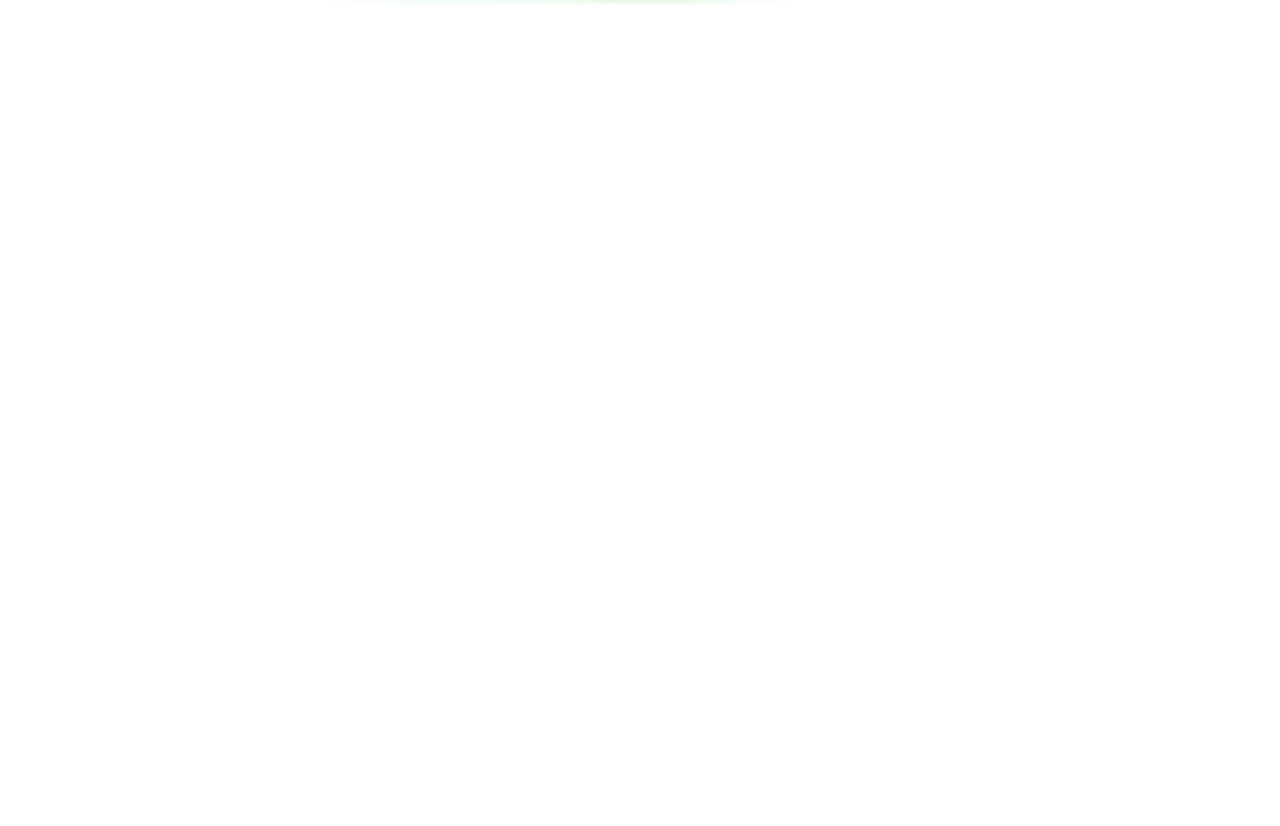
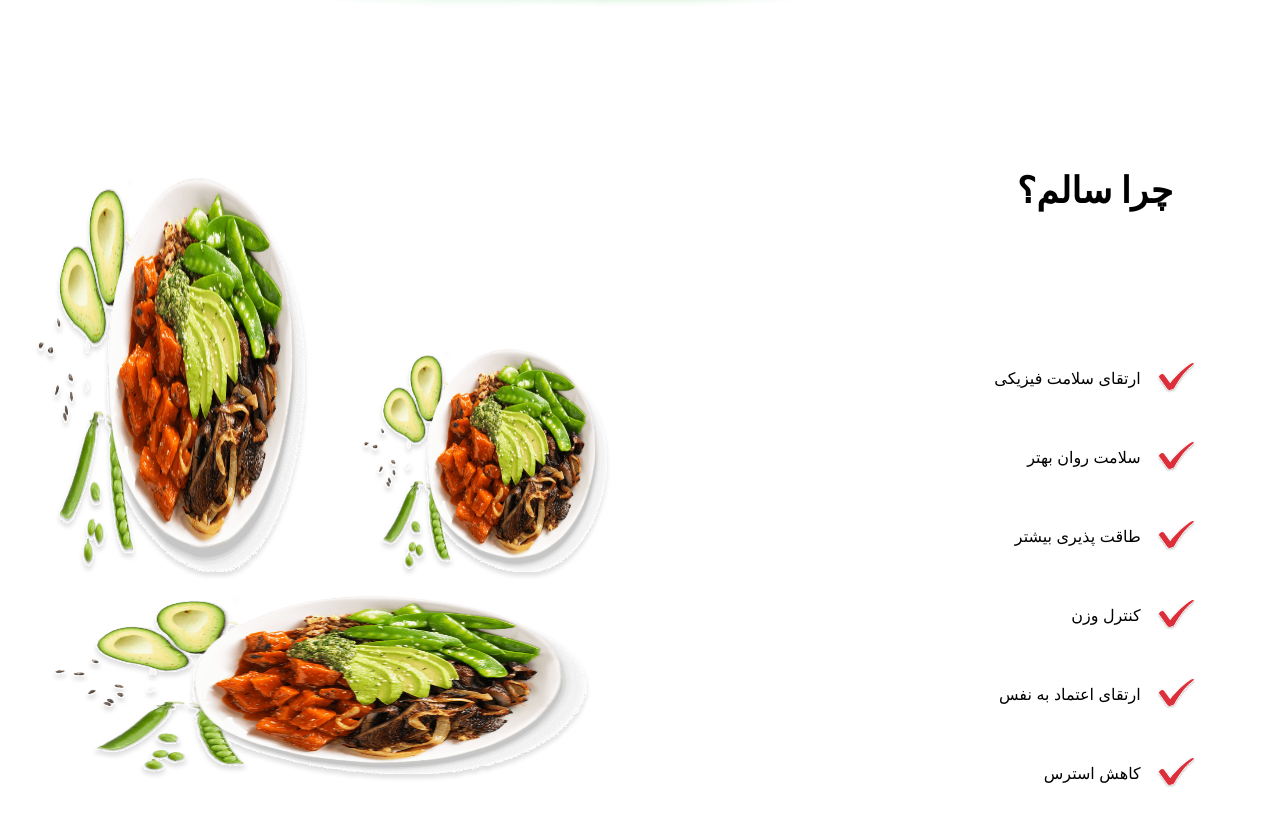
Before and after one commit to ParsaBordbar/Healthcare_Diet, a Next.js app: page / in a window 1280 px wide. Shown: the part 874-1700 px from the top of the page. Before the commit the page ends 988 px from the top, so only its background shows below. Built offline with nearby package versions, Linux system fonts and the light colour scheme.

Commit message:
Add whyHealthy component.

```diff
--- a/src/app/page.tsx
+++ b/src/app/page.tsx
@@ -1,5 +1,6 @@
 import Hero from "@/components/landingPage_components/Hero";
 import Navbar from "@/components/landingPage_components/Navbar";
+import WhyHealthySection from "@/components/landingPage_components/whyHealthySection/inex";
 
 export default function Home() {
   return (
@@ -11,6 +12,9 @@ export default function Home() {
         <div className="col-span-full bg-[var(--primary)] h-5/6">
           <Hero/>
         </div>
+        <div className="col-span-full flex justify-center items-center">
+          <WhyHealthySection />
+        </div>
       </div>
     </main>
   );
--- a/src/components/landingPage_components/Hero/styles.module.css
+++ /dev/null
@@ -1,3 +0,0 @@
-.Hero{
-    background-image: url('/public/svg/HeroBackground.svg');
-}
--- /dev/null
+++ b/src/components/landingPage_components/whyHealthySection/inex.tsx
@@ -0,0 +1,53 @@
+import ImageGridElement1 from "/public/svg/Rectangle 4.svg"
+import ImageGridElement2 from "/public/svg/Rectangle 6.svg"
+import ImageGridElement3 from "/public/svg/Rectangle 7.svg"
+import Tick from "/public/svg/tttick.svg"
+
+const WhyHealthySection = () => {
+    return(
+        <div className="grid grid-cols-5 gap-64 my-14">
+            <div className="col-span-2 flex justify-start items-center flex-col gap-10">
+                <h2 className="font-bold text-4xl mb-28">چرا سالم؟</h2>
+                <ul className="flex flex-col gap-12 items-start">
+                    <li className="flex flex-row gap-4 items-center justify-center">
+                        <Tick />
+                        <p>ارتقای سلامت فیزیکی</p>
+                    </li>
+                    <li className="flex flex-row gap-4 items-center justify-center">
+                        <Tick />
+                        <p>سلامت روان بهتر</p>
+                    </li>
+                    <li className="flex flex-row gap-4 items-center justify-center">
+                        <Tick />
+                        <p>طاقت پذیری بیشتر</p>
+                    </li>
+                    <li className="flex flex-row gap-4 items-center justify-center">
+                        <Tick />
+                        <p>کنترل  وزن</p>
+                    </li>
+                    <li className="flex flex-row gap-4 items-center justify-center">
+                        <Tick />
+                        <p>ارتقای اعتماد به نفس</p>
+                    </li>
+                    <li className="flex flex-row gap-4 items-center justify-center">
+                        <Tick />
+                        <p>کاهش استرس</p>
+                    </li>
+                </ul>
+            </div>
+            <div className="col-span-3 grid grid-cols-2 ">
+                <div className="col-span-1 flex justify-end items-end m-2">
+                    <ImageGridElement2 />
+                </div>
+                <div className="col-span-1 flex justify-end items-end m-2">
+                    <ImageGridElement1 />
+                </div>
+                <div className="col-span-2 flex justify-end items-end m-2">
+                    <ImageGridElement3 />
+
+                </div>
+            </div>
+        </div>
+    )
+};
+export default WhyHealthySection;
```
Also changed, not shown: public/svg/tttick.svg (added).
